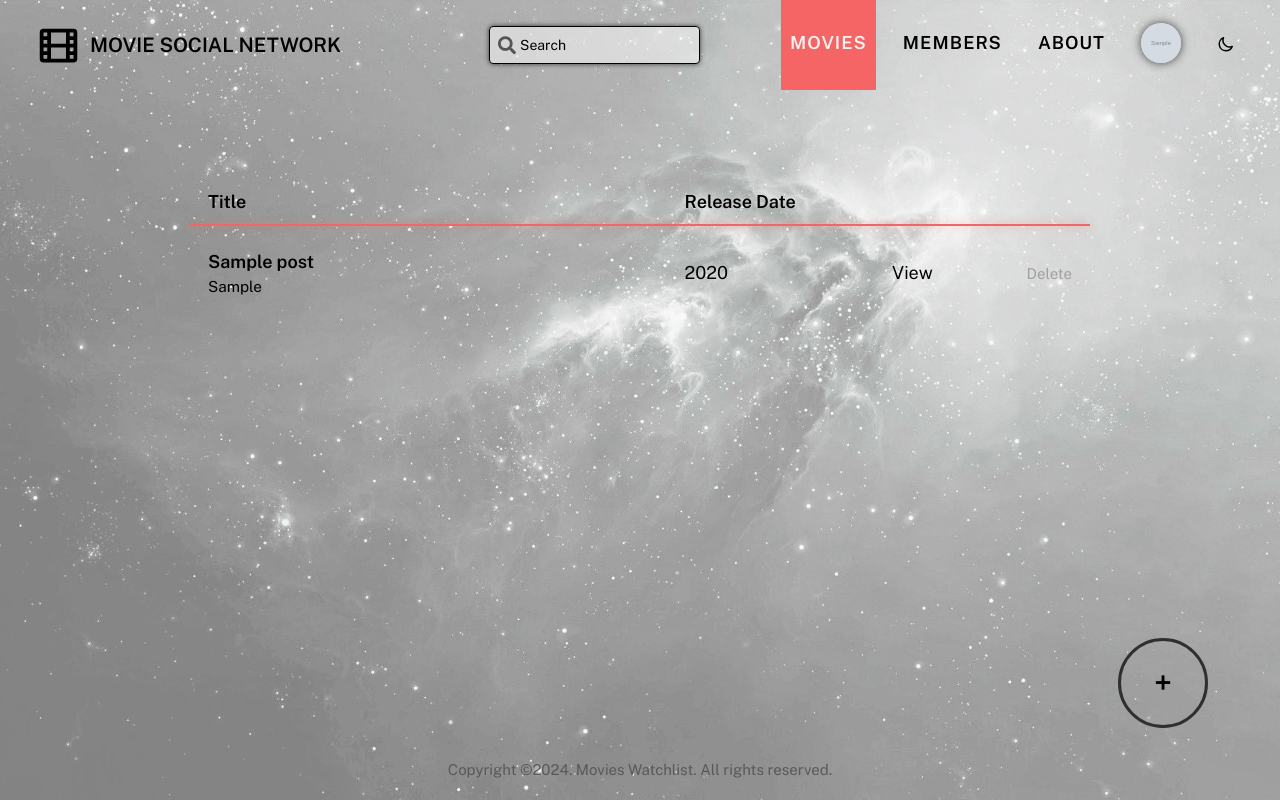
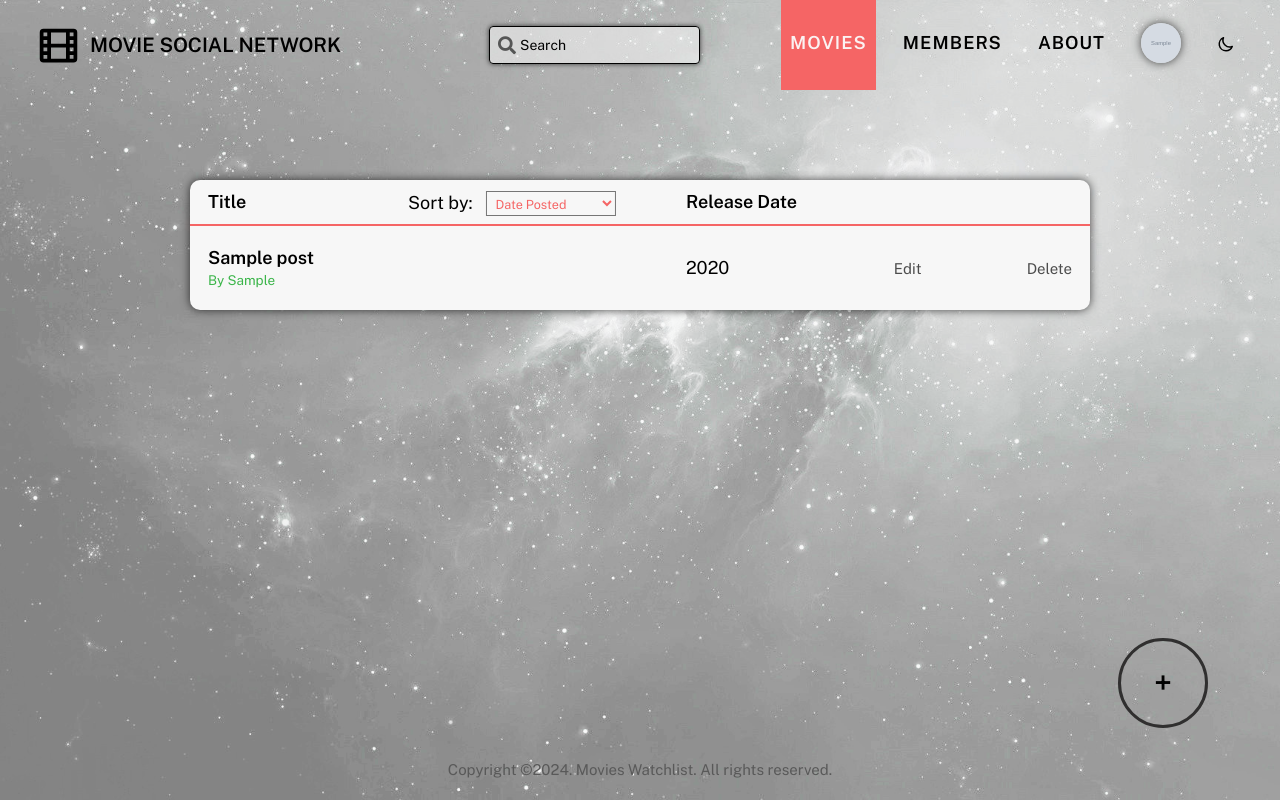
Before and after one commit to tomislavdivljak92/Movie_Network, a Flask app: page /watchlist in a window 1280 px wide. Run offline with Flask 3, Linux system fonts and the light colour scheme; the first user in the database is signed in; tables that the repository leaves empty hold one stand-in row (Sample ...).

Commit message:
sort by option added to watchlist..changed style of watchlist table

```diff
--- a/movie_wl/routes.py
+++ b/movie_wl/routes.py
@@ -42,12 +42,23 @@ def create_post():
 
 
 
-@pages.route("/watchlist")
+@pages.route("/watchlist", methods=["GET", "POST"])
+@login_required
 def watchlist():
-    if current_user.is_authenticated:
+    sort_option = request.args.get("sort_option", "Date")  # Default sorting option is "Date"
+
+    if sort_option == "Year":
+        movie_data = Post.query.filter_by(user_id=current_user.id).order_by(Post.year.desc()).all()
+    elif sort_option == "Rate":
+        movie_data = Post.query.filter_by(user_id=current_user.id).order_by(Post.rate.desc()).all()
+    elif sort_option == "Alphabetical":  # Handle alphabetical sorting
+        movie_data = Post.query.filter_by(user_id=current_user.id).order_by(Post.title).all()
+    else:
+        # Default sorting by date_posted
         movie_data = Post.query.filter_by(user_id=current_user.id).order_by(Post.date_posted.desc()).all()
-        return render_template("watchlist.html", title="Movies Watchlist", movie_data=movie_data)
-    return redirect(url_for(".login"))
+
+    return render_template("watchlist.html", title="Movies Watchlist", movie_data=movie_data, sort_option=sort_option)
+
 
 @pages.route("/search")
 def search():
--- a/movie_wl/static/account.css
+++ b/movie_wl/static/account.css
@@ -53,6 +53,7 @@
     font-size: 24px; /* Adjust as needed */
     margin-bottom: 5px;
     margin-top: 15px;
+
      /* Adjust as needed */
 }
 
@@ -60,6 +61,7 @@
     color: var(--text-accountemail);
     font-size: 16px; /* Adjust the font size for the email */
     margin-bottom: 0;
+
 }
 
 
@@ -192,6 +194,7 @@
 
 .delete__post__acc {
     margin-left: auto;
+    margin-top: 5px;
     display: flex;
     font-size: 12px;
     color: #a0a0a0;
@@ -202,7 +205,8 @@
 }
 
 .post__edit__acc {
-    margin-left: auto;
+    margin-left: 1rem;
+    margin-top: 5px;
     display: flex;
     font-size: 12px;
     color: #a0a0a0;
--- a/movie_wl/static/main.css
+++ b/movie_wl/static/main.css
@@ -12,7 +12,8 @@
     --border: 3px solid #302f2f;
     --stroke-main-star:#000;
     --shadow-color-image: rgba(0, 0, 0, 0.7);
-  }
+    --delete-color: #4d4d4d;
+}
 
 :root.dark-mode {
     --text-dark: #fbf2f2;
--- a/movie_wl/static/main_page.css
+++ b/movie_wl/static/main_page.css
@@ -340,9 +340,10 @@
 
 .delete__post {
     margin-left: auto;
+    margin-top: 5px;
     display: flex;
     font-size: 12px;
-    color: #a0a0a0;
+    color: var(--delete-color);
     background-color: transparent; /* Move both to the right side */
     border: none;
     cursor: pointer;
@@ -350,7 +351,8 @@
 }
 
 .post__edit {
-    margin-left: auto;
+    margin-left: 1rem;
+    margin-top: 5px;
     display: flex;
     font-size: 12px;
     color: #a0a0a0;
--- a/movie_wl/static/movies.css
+++ b/movie_wl/static/movies.css
@@ -37,12 +37,17 @@
   width: 100%;
   margin: 0 auto;
   border-spacing: 0;
+  background-color: var(--background-color);
+  border-radius: 10px;
+  box-shadow: 0 0 10px var(--shadow-color-image);
 
 }
 
 .table__cell {
-  padding: 1.25rem 1rem;
+  padding: 1.05rem 1rem;
 }
+
+
 
 .table__cell--header {
   position: relative; /* Position relative for pseudo-element */
@@ -65,7 +70,6 @@
   z-index: -1; /* Behind the content */
 }
 
-
 .delete__movie {
   background-color: transparent; /* Set background color to transparent */
   border: none; /* Remove border */
@@ -73,7 +77,7 @@
   font-size: smaller;
   margin-left: 8px; /* Add some margin for spacing */
   cursor: pointer;
-    color: #a0a0a0
+  color: var(--delete-color);
 }
 
   /* Optionally, you can style the hover effect */
@@ -83,25 +87,168 @@
 
 .table__movieTitle {
   font-weight: 600;
+
+
+}
+
+.table__movieDirector {
+  font-size: 0.75em;
+  color: var(--accent-colour-2);
+
 }
 
 
-  .table__movieDirector {
-    font-size: 0.85em;
+.table__movieTitle:hover {
+  color: var(--accent-colour);
+  text-decoration: none;
+  transition: 0.2s ease;
+
 }
+
+
 
 .table__link {
   color: inherit;
   text-decoration: none;
+
 }
 
 .table__link:hover {
-    text-decoration: underline;
+  text-decoration: none;
+  text-decoration-color: var(--accent-colour);
+  color: var(--accent-colour);
+}
+
+
+.table__link a:hover {
+  text-decoration: none;
   text-decoration-color: var(--accent-colour);
 }
+
+.table__link__edit {
+  color: var(--delete-color);
+  text-decoration: none;
+  font-size: smaller;
+}
+
+.table__link__edit:hover {
+  text-decoration: none;
+  text-decoration-color: var(--accent-colour);
+  color: var(--accent-colour);
+}
+
+
+
+
+
 
 .table__empty {
   display: block;
   text-align: center;
   font-size: 1.2rem;
 }
+
+
+.table__link__edit a{
+  color: #a0a0a0;
+  text-decoration: none;
+  font-size: 12px;
+
+}
+
+.table__link__edit a:hover {
+  text-decoration: none;
+  text-decoration-color: var(--accent-colour);
+  color: var(--accent-colour);
+}
+
+
+
+
+.table__cell--header.sortable {
+  cursor: pointer;
+}
+
+
+
+
+
+.sort-dropdown {
+  position: absolute;
+  top: 10.5rem; /* Adjust the top position as needed */
+  left: 40%; /* Adjust the left position to move it horizontally */
+  transform: translateX(-50%);
+  z-index: 1;
+
+}
+
+.sort-dropdown label {
+  font-size: 0.9rem; /* Adjust font size as needed */
+  margin-right: 0.5rem;
+  font-family: "Public Sans", sans-serif;
+  vertical-align: middle;
+
+   /* Adjust spacing between label and select */
+}
+
+.sort-dropdown select {
+  font-size: 0.7rem; /* Adjust font size to make it smaller */
+  padding: 0.25rem 0.25rem; /* Adjust padding to make it smaller */
+  width: 80px;
+  max-width: 100px;
+  height: 25px;
+  outline: none;
+  font-family: "Public Sans", sans-serif;
+  vertical-align: middle;
+  background-color: var(--background-color);
+  color: var(--accent-colour);
+  transition: 0.8s ease;
+}
+
+
+
+.sort-dropdown select:focus {
+  background-color: var(--background-color);
+  color: var(--text-dark);
+  font-size: 0.7rem;
+  outline: none;
+  box-shadow: 0 0 10px var(--shadow-color-image);
+  transition: box-shadow 0.2s ease;
+
+}
+
+
+.sort-dropdown select option:hover {
+  background-color: var(--accent-colour);
+  color: var(--text-light);
+
+}
+/* Adjust positioning of dropdown to fit between title and release year */
+.table__header {
+  position: relative;
+}
+
+.table__header .sort-dropdown {
+  top: auto;
+  bottom: 0.5rem; /* Adjust spacing from bottom as needed */
+}
+
+
+
+@media screen and (min-width: 50em) {
+  .sort-dropdown select {
+    width: 130px; /* Increase width for larger screens */
+    max-width: 130px; /* Increase width for larger screens */
+    visibility: visible; /* Ensure select element is visible */
+    opacity: 1; /* Ensure select element is fully visible */
+  }
+}
+
+
+@media screen and (min-width: 50em) {
+  .sort-dropdown label {
+      font-size: 1rem;
+      width: 100px;
+  }
+
+}
--- a/movie_wl/templates/watchlist.html
+++ b/movie_wl/templates/watchlist.html
@@ -2,11 +2,32 @@
 
 {% block head_content %}
     <link rel="stylesheet" href="{{ url_for('static', filename='movies.css') }}" />
+
 {% endblock %}
 
 
 {% block main_content %}
     {% if movie_data %}
+
+    <form id="sort-form" action="{{ url_for('pages.watchlist') }}" method="get">
+        <div class="sort-dropdown">
+            <label for="sort-option">Sort by:</label>
+            <select id="sort-option" name="sort_option" onchange="handleSortOption()">
+                <option value="Date">Date Posted</option>
+                <option value="Year" {% if sort_option == "Year" %} selected {% endif %}>Year</option>
+                <option value="Rate" {% if sort_option == "Rate" %} selected {% endif %}>Rate</option>
+                <option value="Alphabetical"{% if sort_option == "Alphabetical" %} selected {% endif %}>Alphabetical</option>
+            </select>
+        </div>
+    </form>
+
+
+    <script>
+        function handleSortOption() {
+            document.getElementById("sort-form").submit();
+        }
+    </script>
+
         <table class="table">
             <colgroup>
                 <col style="width: 60%">
@@ -23,18 +44,18 @@
                 </tr>
             </thead>
             <tbody>
-
-
-
                     {% for movie in movie_data %}
                         <tr>
                             <td class="table__cell">
-                                <p class="table__movieTitle">{{ movie.title }}</p>
-                                <p class="table__movieDirector">{{ movie.director }}</p>
+                                <a href="{{ url_for('pages.movie', post_id=movie.id)}}" class="table__link">
+                                    <p class="table__movieTitle">{{ movie.title }}</p>
+                                </a>
+                                    <p class="table__movieDirector">By {{ movie.director }}</p>
+
                             </td>
                             <td class="table__cell">{{ movie.year }}</td>
                             <td class="table__cell">
-                                <a href="{{ url_for('pages.movie', post_id=movie.id)}}" class="table__link">View</a>
+                                <a href="{{ url_for('pages.edit_movie', post_id=movie.id)}}" class="table__link__edit">Edit</a>
 
                             </td>
                             <td class="table__cell">
@@ -47,13 +68,6 @@
 
                     {% endfor %}
 
-
-
-
-
-
-
-
             </tbody>
         </table>
 
@@ -65,4 +79,5 @@
     <a href="{{ url_for('pages.add_movie') }}" class="button button--add">
         <span>+</span>
     </a>
+
 {% endblock %}
```
Also changed, not shown: other parts of movie_wl/static/main.css (+1 -1 lines), movie_wl/templates/sort_by_rate.html (added, +64 -0 lines), movie_wl/templates/sort_by_year.html (added, +63 -0 lines). Lines whose indentation alone changed are shown as unchanged.
